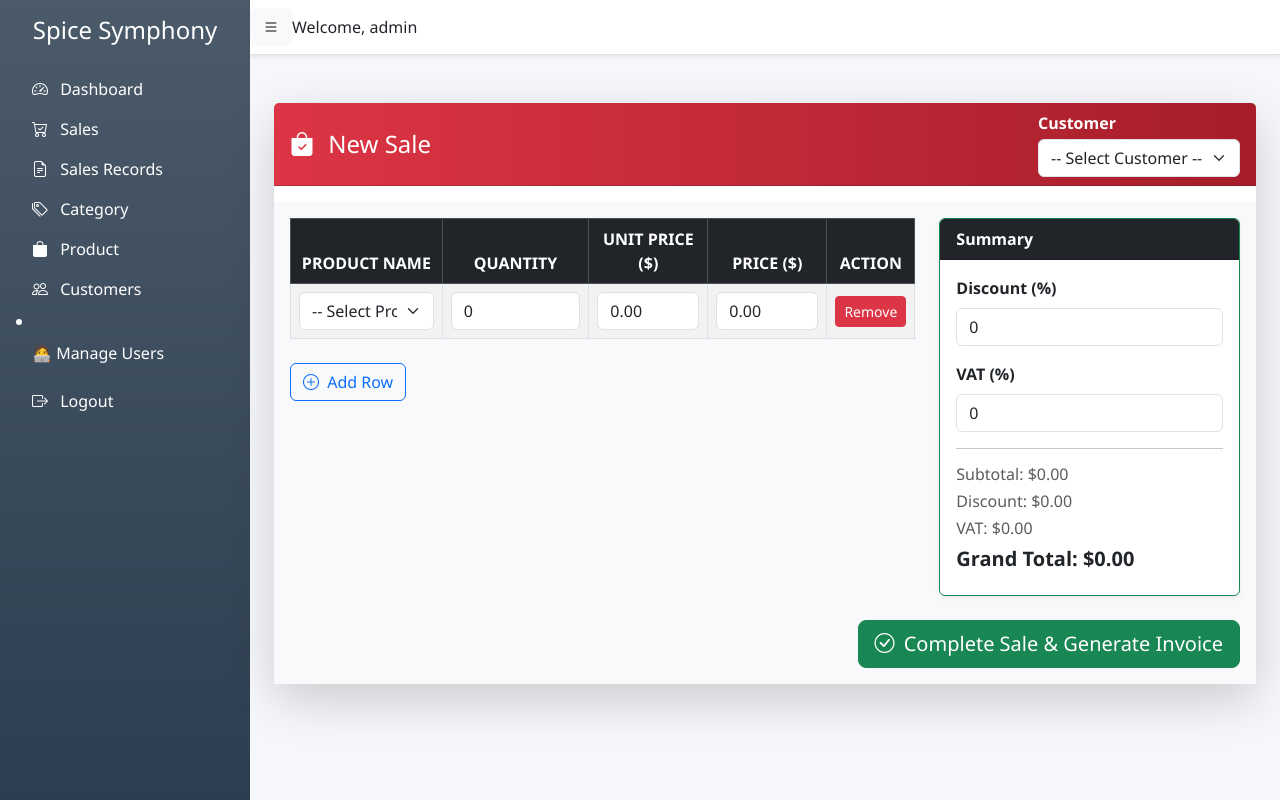
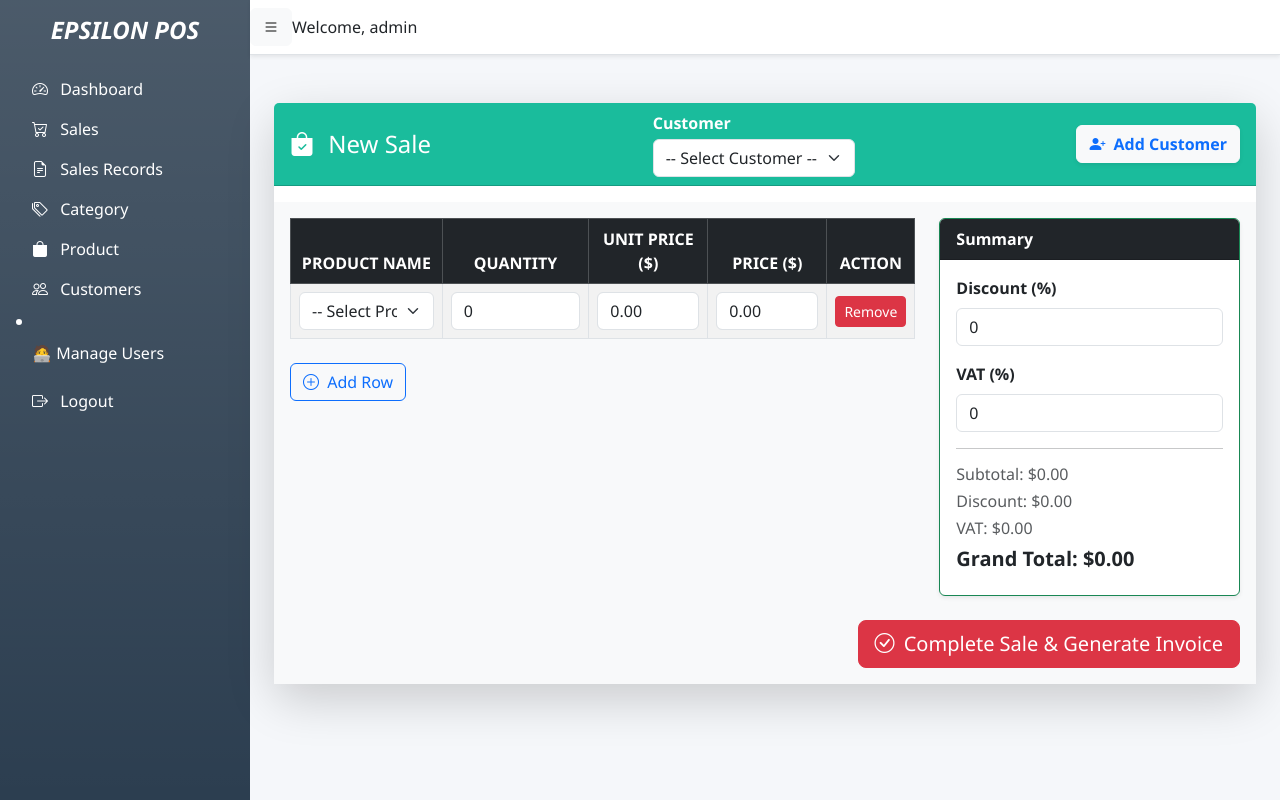
Before and after one commit to jahidshawon19/point-of-sale, a Django app: page /sales/ in a window 1280 px wide. Run offline with Django 5.2, Linux system fonts and the light colour scheme; a user stored in the database is signed in; data comes from the database, SQL or seed files in the repository; both versions use the stored data as it was after the commit.

Commit message:
add customer from sales

```diff
--- a/pos/templates/pos/base.html
+++ b/pos/templates/pos/base.html
@@ -19,7 +19,7 @@
     <!-- Sidebar -->
     <div class="bg-gradient sidebar text-white p-3" id="sidebar-wrapper">
         <div class="sidebar-heading text-center mb-4">
-            <h4>Spice Symphony</h4>
+            <h4 class="fw-bold fst-italic">EPSILON POS</h4>
         </div>
         <div class="list-group list-group-flush">
             <a href="{% url 'index' %}" class="list-group-item list-group-item-action bg-transparent text-white">
--- a/pos/templates/pos/sales.html
+++ b/pos/templates/pos/sales.html
@@ -9,9 +9,10 @@
         <div class="card shadow-lg border-0 rounded-4">
 
             <!-- Header -->
-            <div class="card-header bg-gradient-danger text-white d-flex justify-content-between align-items-center">
+            <div class="card-header bg-gradient-primary text-white d-flex justify-content-between align-items-center">
                 <h4 class="mb-0"><i class="bi bi-bag-check-fill me-2"></i> New Sale</h4>
                 <div class="d-flex flex-column">
+
                     <label for="customerSelect" class="form-label mb-1 fw-semibold text-white">Customer</label>
                     <select id="customerSelect" name="customer" class="form-select" required>
                         <option value="">-- Select Customer --</option>
@@ -19,6 +20,11 @@
                         <option value="{{ customer.id }}">{{ customer.name }}</option>
                         {% endfor %}
                     </select>
+                </div>
+                <div class="d-flex flex-column">
+                                    <a href="{% url 'customer_add' %}" class="btn btn-light text-primary fw-semibold shadow-sm mt-2 mt-sm-0">
+                <i class="bi bi-person-plus-fill me-1"></i> Add Customer
+                </a>
                 </div>
             </div>
 
@@ -90,7 +96,7 @@
                 </div>
 
                 <div class="text-end mt-4">
-                    <button type="submit" class="btn btn-success btn-lg">
+                    <button type="submit" class="btn btn-danger btn-lg">
                         <i class="bi bi-check-circle me-1"></i> Complete Sale & Generate Invoice
                     </button>
                 </div>
--- a/pos/views.py
+++ b/pos/views.py
@@ -188,7 +188,7 @@ def customer_create(request):
         form = CustomerForm(request.POST)
         if form.is_valid():
             form.save()
-            return redirect('customer_list')
+            return redirect('sales')
     else:
         form = CustomerForm()
     return render(request, 'pos/customer_form.html', {'form': form})
```
Also changed, not shown: pos/templates/pos/customer_list.html (+6 -3 lines), db.sqlite3.
